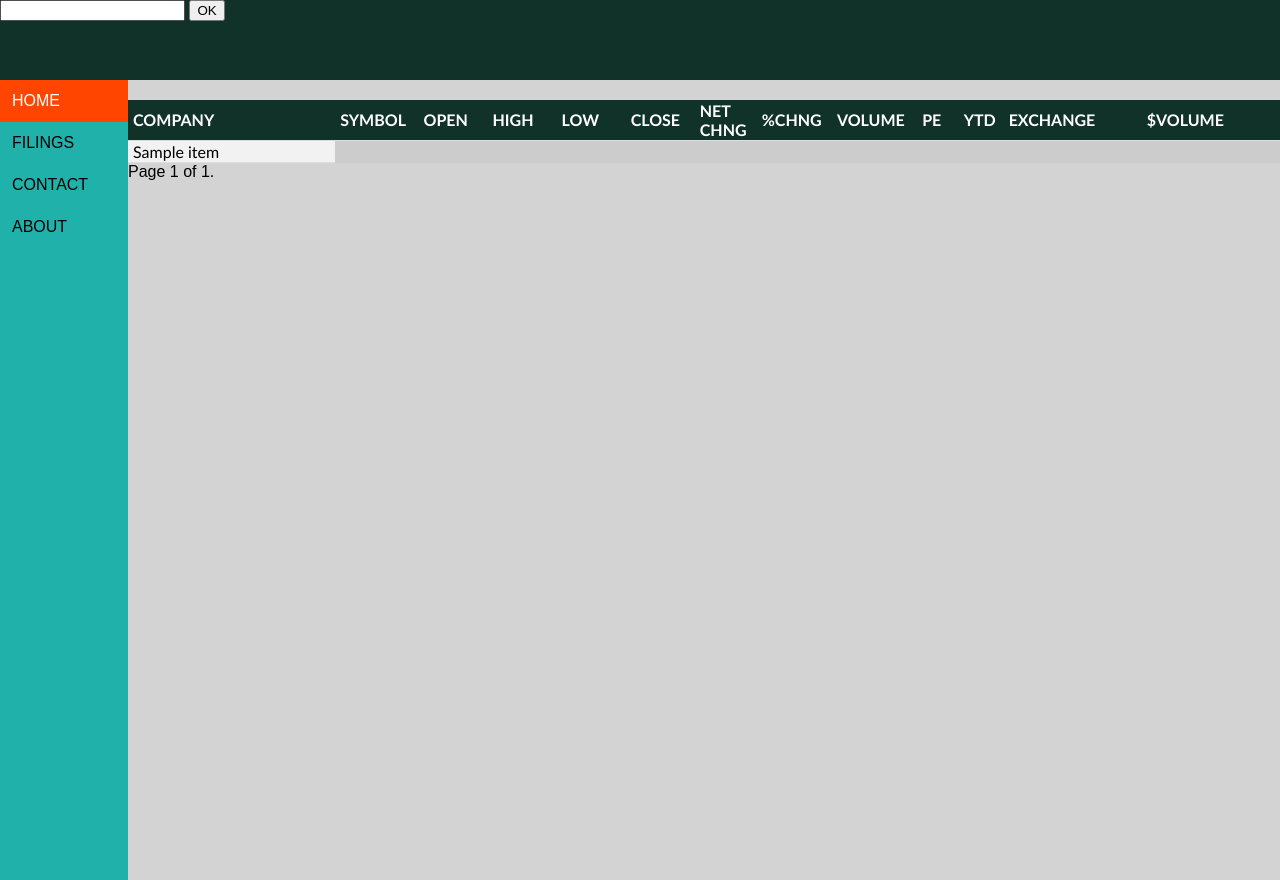
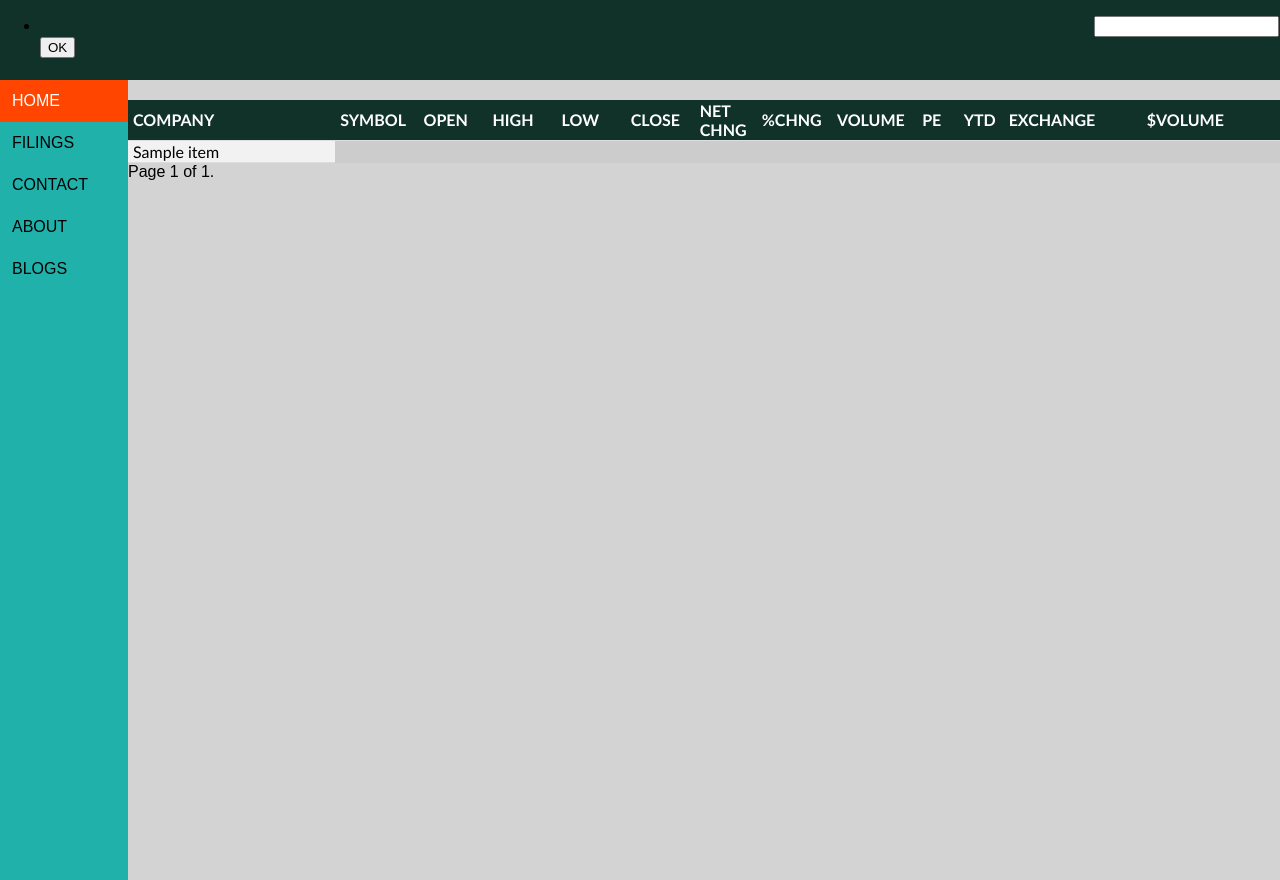
Before and after one commit to ps1544/mysite, a Django app: template polls/templates/polls/dailyReturnsForAll.html in a window 1280 px wide. Run offline with Django 3.2, Linux system fonts and the light colour scheme; the template is opened without the code that fills it: most values are stand-ins (such as "Sample title", 1, 10 or a date in 2020).

Commit message:
2019-03-15_Minor UI Checkins

```diff
--- a/polls/static/polls/css/baseline.css
+++ b/polls/static/polls/css/baseline.css
@@ -11,6 +11,10 @@ body {
   background-color: #113228;
   height: 10%;
   overflow: auto;
+}
+
+input.search { /*Added to move search in TOP to RHS */
+  margin-left: 85%;
 }
 
 .leftbar {
@@ -79,7 +83,12 @@ th {
 }
 
 th:hover{
-   cursor:pointer;
-  background:#AAA;
+  cursor:pointer;
+  background:orangered;
+}
 
+tr:hover{
+  background:#eac2b9;
+  color: white;
+  font-weight: bold;
 }
--- a/polls/templates/polls/baseline.html
+++ b/polls/templates/polls/baseline.html
@@ -19,12 +19,20 @@
   <body>
     <div class="top">
       {% block sidebar %}
+
       <form action="/polls/search/" method="get">
         {% csrf_token %}
+        <ul class="nav navbar-nav navbar-right">
 
-        <!--<label for="search">Search: </label>-->
-        <input id="search" type="text" name="search_form" value="{{ search_prefill }}">
-        <input type="submit" value="OK">
+        <li>
+            <!--start search-->
+            <div id="search-container">
+                <input class="search" id="search" type="text" name="search_form" value="{{ search_prefill }}">
+                <input type="submit" value="OK">
+            </div>
+          </li>
+          </ul>
+
       </form>
       {% endblock %}
     </div>
@@ -36,6 +44,7 @@
       <a href ="/polls/filings/{{ symbol }}/">FILINGS</a>
       <a href="#contact">CONTACT</a>
       <a href="#about">ABOUT</a>
+      <a href="#blogs">BLOGS</a>
       {% endblock %}
     </div>
 
```
